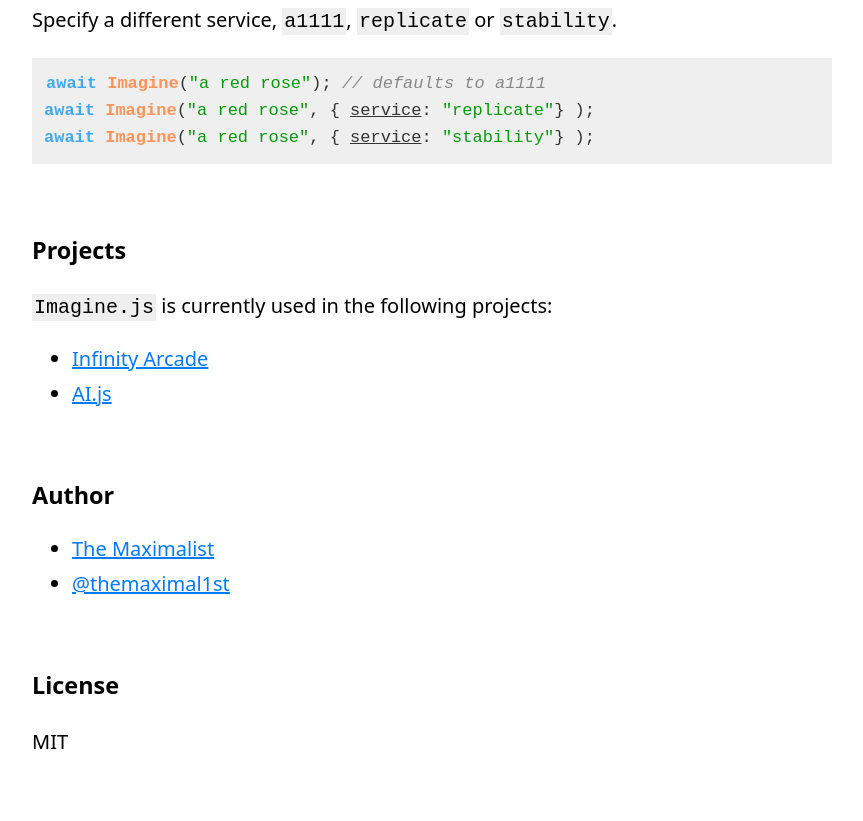
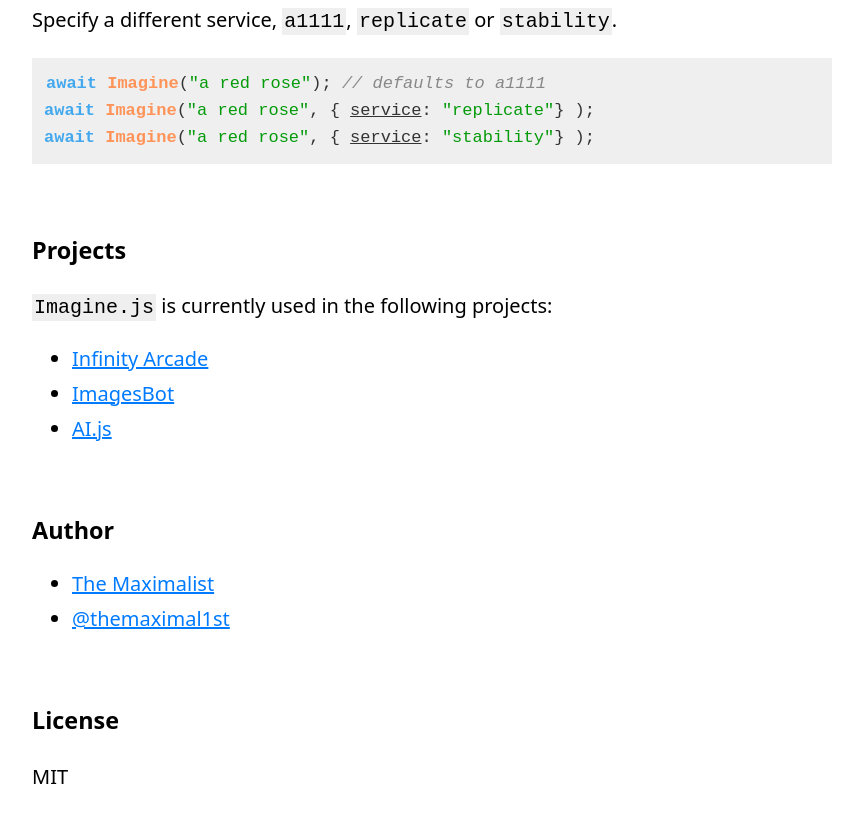
Before and after one commit to themaximalist/imagine.js, a website: page index.html in a window 1280 px wide. Shown: the part 2718-3539 px from the top of the page, without its empty margins (208-1071 px from the left). Before the commit the page ends 3504 px from the top, so only its background shows below. Drawn offline with Linux system fonts and the light colour scheme.

Commit message:
imagesbot

```diff
--- a/index.html
+++ b/index.html
@@ -146,6 +146,7 @@
 projects:</p>
 <ul>
 <li><a href="https://infinityarcade.com">Infinity Arcade</a></li>
+<li><a href="https://imagesbot.com">ImagesBot</a></li>
 <li><a href="https://aijs.themaximalist.com">AI.js</a></li>
 </ul>
 <h3 id="author">Author</h3>
```
Also changed, not shown: README.md.
